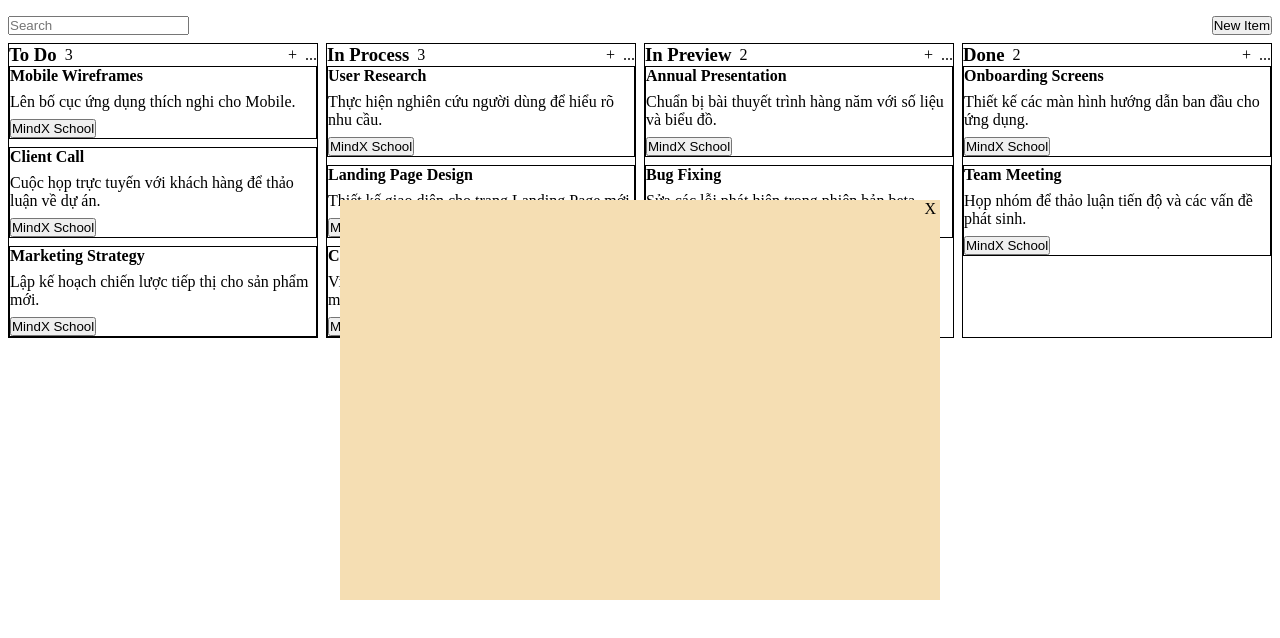
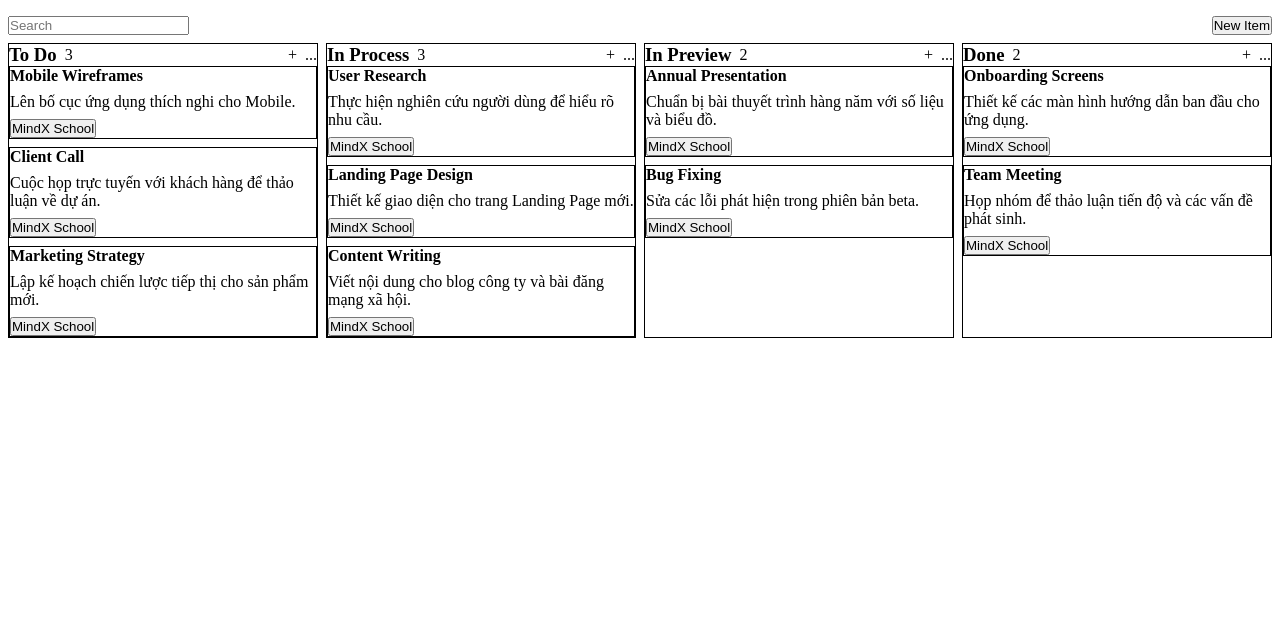
Before and after one commit to phamdactai9x66/CIJS106, a React (Vite) app: page / in a window 1280 px wide. Shown: the top 638 px of the page. Built offline with nearby package versions, Linux system fonts and the light colour scheme.

Commit message:
apply logic to open and close modal

```diff
--- a/src/App.jsx
+++ b/src/App.jsx
@@ -7,6 +7,8 @@ import ModalCreateCart from "./components/ModalCreateCart";
 
 function App() {
   const [listTask, setListTask] = useState(tasks);
+
+  const [displayModal, setDisplayModal] = useState(false);
 
   const onChange = (event) => {
     const value = event.target.value;
@@ -26,12 +28,16 @@ function App() {
     setListTask(findItem);
   };
 
+  const onOpenModal = () => setDisplayModal(true);
+
+  const onCloseModal = () => setDisplayModal(false);
+
   return (
     <>
       <div className="container" style={{ padding: "8px" }}>
         <div className="header">
           <input type="text" onChange={onChange} placeholder="Search" />
-          <button>New Item</button>
+          <button onClick={onOpenModal}>New Item</button>
         </div>
 
         <div className="mainContent">
@@ -45,7 +51,7 @@ function App() {
         </div>
       </div>
 
-      <ModalCreateCart />
+      {displayModal ? <ModalCreateCart onCloseModal={onCloseModal} /> : ""}
     </>
   );
 }
--- a/src/components/ModalCreateCart.jsx
+++ b/src/components/ModalCreateCart.jsx
@@ -1,9 +1,11 @@
 import React from "react";
 
-const ModalCreateCart = () => {
+const ModalCreateCart = (props) => {
   return (
     <div className="modalCreateCart">
-      <div className="iconClose">X</div>
+      <div className="iconClose" onClick={props.onCloseModal}>
+        X
+      </div>
     </div>
   );
 };
```
